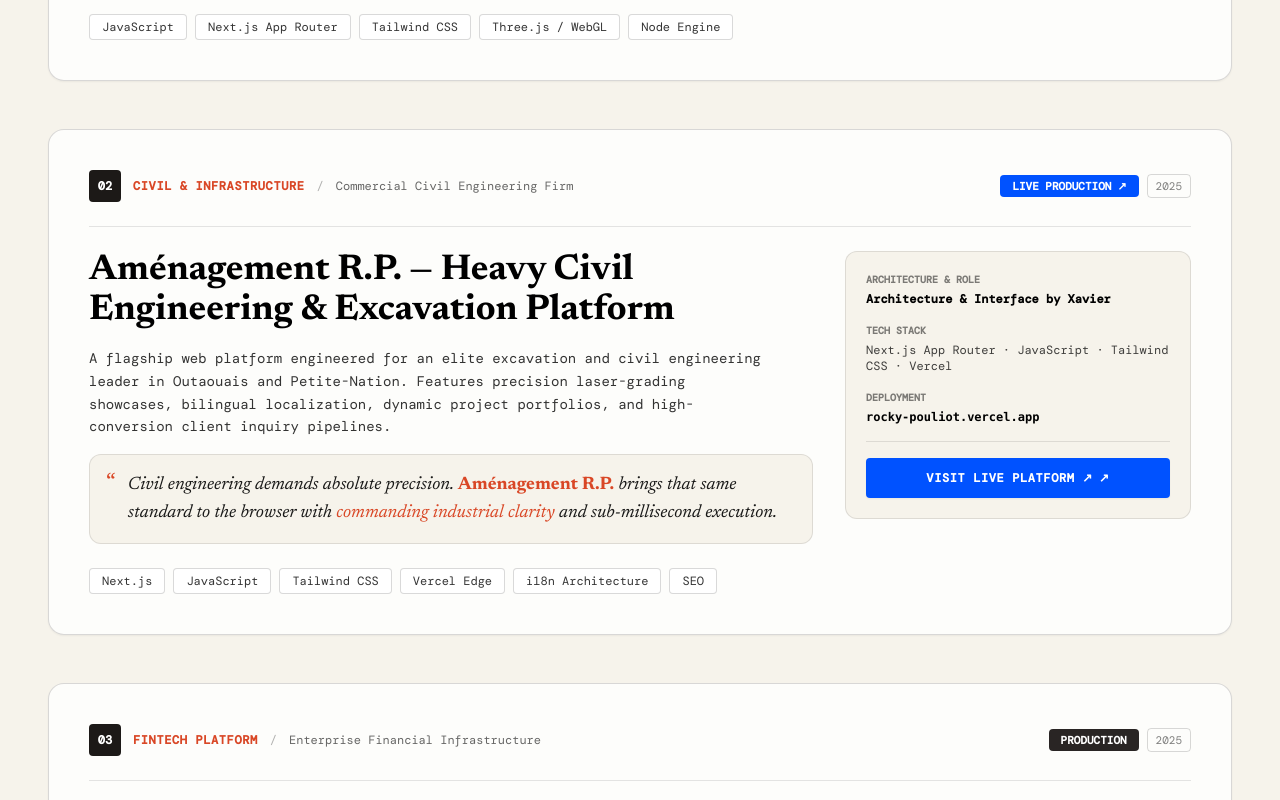
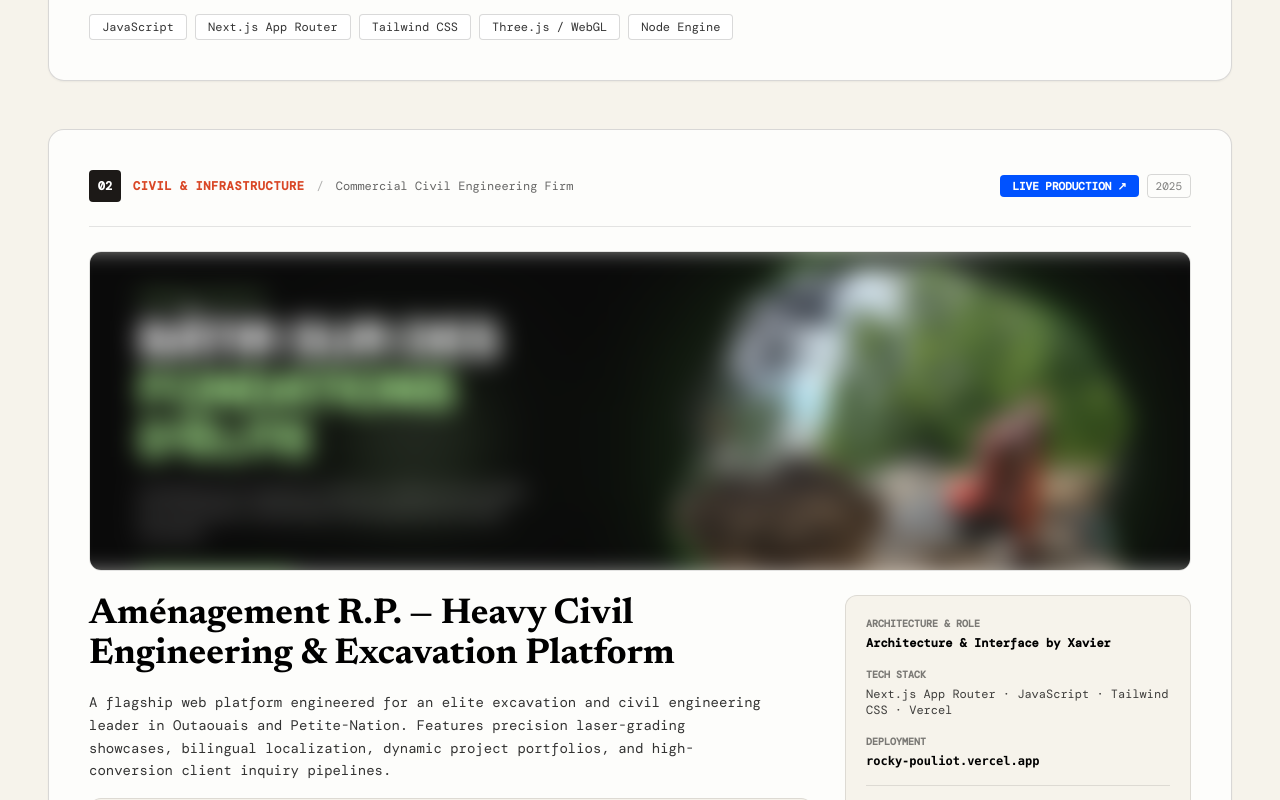
Before and after one commit to xavierrrrrrrrrrr/Portfolio, a Next.js app: page /work in a window 1280 px wide. Shown: the part 860-1660 px from the top of the page. Built offline with nearby package versions, Linux system fonts and the light colour scheme; a web font is replaced by a local one.

Commit message:
ajout image rocky

```diff
--- a/app/page.jsx
+++ b/app/page.jsx
@@ -132,7 +132,15 @@ export default function Portfolio() {
               <div className="lg:col-span-9 bg-[#ebdcd0]/80 border border-black/10 rounded-2xl p-4 sm:p-8 lg:p-10 shadow-sm">
                 {/* Top Hero Cinematic Card Banner */}
                 <div className="relative rounded-xl overflow-hidden bg-slate-900 border border-black/20 mb-6 sm:mb-8 aspect-[16/10] sm:aspect-video max-h-[380px] w-full flex items-end">
-                  <div className="absolute inset-0 bg-gradient-to-t from-black via-slate-900/60 to-transparent z-10" />
+                  {activeProject.image && (
+                    // eslint-disable-next-line @next/next/no-img-element
+                    <img
+                      src={activeProject.image}
+                      alt={activeProject.fullTitle}
+                      className="absolute inset-0 w-full h-full object-cover blur-md scale-105"
+                    />
+                  )}
+                  <div className={`absolute inset-0 z-10 ${activeProject.image ? "bg-gradient-to-t from-black/80 via-black/30 to-black/10" : "bg-gradient-to-t from-black via-slate-900/60 to-transparent"}`} />
                   <div className="absolute inset-0 bg-[radial-gradient(#d94726_1px,transparent_1px)] [background-size:16px_16px] opacity-20" />
 
                   <div className="absolute inset-0 flex flex-col justify-center items-center text-center p-4 sm:p-6 z-20">
--- a/app/work/page.jsx
+++ b/app/work/page.jsx
@@ -133,6 +133,18 @@ export default function WorkPage() {
                 </div>
               </div>
 
+              {/* Project image */}
+              {project.image && (
+                <div className="relative rounded-xl overflow-hidden border border-black/10 mb-4 sm:mb-6 aspect-[16/9] max-h-[320px] w-full">
+                  {/* eslint-disable-next-line @next/next/no-img-element */}
+                  <img
+                    src={project.image}
+                    alt={project.fullTitle}
+                    className="absolute inset-0 w-full h-full object-cover blur-md scale-105"
+                  />
+                </div>
+              )}
+
               {/* Main Info */}
               <div className="grid grid-cols-1 lg:grid-cols-12 gap-6 sm:gap-8 items-start">
                 <div className="lg:col-span-8 space-y-4">
--- a/data/projects.js
+++ b/data/projects.js
@@ -77,6 +77,7 @@ export const projectsEN = [
         deployLabel: "rocky-pouliot.vercel.app",
         ctaLabel: "Visit Live Platform ↗",
         link: "https://rocky-pouliot.vercel.app",
+        image: "/projects/amenagement-rp.png",
         clientType: "Commercial Civil Engineering Firm",
         year: "2025",
       },
@@ -211,6 +212,7 @@ export const projectsFR = [
         deployLabel: "rocky-pouliot.vercel.app",
         ctaLabel: "Visiter le site en direct ↗",
         link: "https://rocky-pouliot.vercel.app",
+        image: "/projects/amenagement-rp.png",
         clientType: "Entreprise commerciale de génie civil",
         year: "2025",
       },
```
Also changed, not shown: public/projects/amenagement-rp.png (added).
